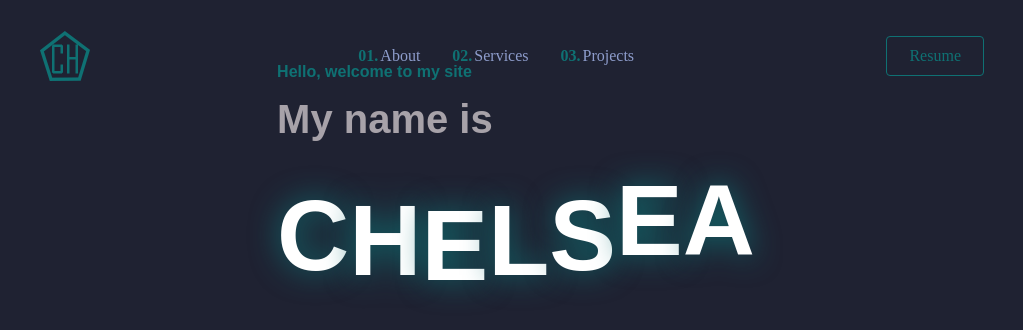
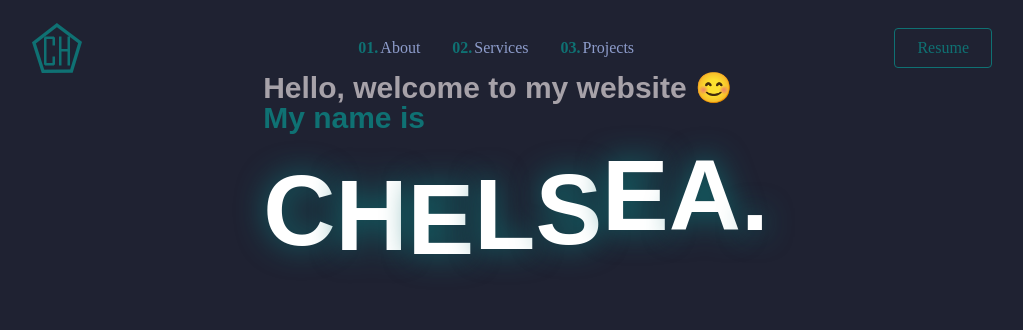
Before and after one commit to Shyflowerrs/React-Portfolio, a React (Create React App) app: page / in a window 1280 px wide. Shown: the top 330 px of the page, without its empty margins (124-1147 px from the left). Built offline with nearby package versions, Linux system fonts and the light colour scheme.

Commit message:
Reworked header animation
Fixed header component design

```diff
--- a/src/CSS/index.css
+++ b/src/CSS/index.css
@@ -1,6 +1,10 @@
 body {
  background-color: rgb(31, 34, 50);
  color:#fff;
+}
+*{
+margin:0;
+padding:0;
 }
 h1{
   color: white;
--- a/src/Components/Header/index.js
+++ b/src/Components/Header/index.js
@@ -1,23 +1,28 @@
+import { textAlign } from '@mui/system';
 import React, { useState } from 'react'
 import '../../CSS/index.css'
 import {HeadSection, HeadParagraph} from './Header'
+
+const SmallerBold = {
+  fontSize: "30px",
+  color: "#0f7173",
+  lineHeight:"30px",
+  textAlign: "center"
+};
 const BiggerBold = {
-  fontSize: "40px",
+  fontSize: "30px",
   color: "#a7a2a9",
+  lineHeight:"30px"
 };
-const head = {
-  fontSize: "80px",
-  color: "#FFF",
-  lineHeight: "20px"
-}
+
 const Header = () => {
   return (
     <>
       <HeadSection>
         <HeadParagraph>
         <div class="text-box">
-          <p><b>Hello, welcome to my site</b></p>
-          <p><b style = {BiggerBold}> My name is</b></p>
+          <p><b style = {BiggerBold}>Hello, welcome to my website 😊</b> </p>
+          <p><b style = {SmallerBold}> My name is </b></p>
 
             <span>C</span>
             <span>H</span>
@@ -26,6 +31,7 @@ const Header = () => {
             <span>S</span>
             <span>E</span>
             <span>A</span>
+            <span>.</span>
           </div>
         </HeadParagraph>
       </HeadSection>
```
